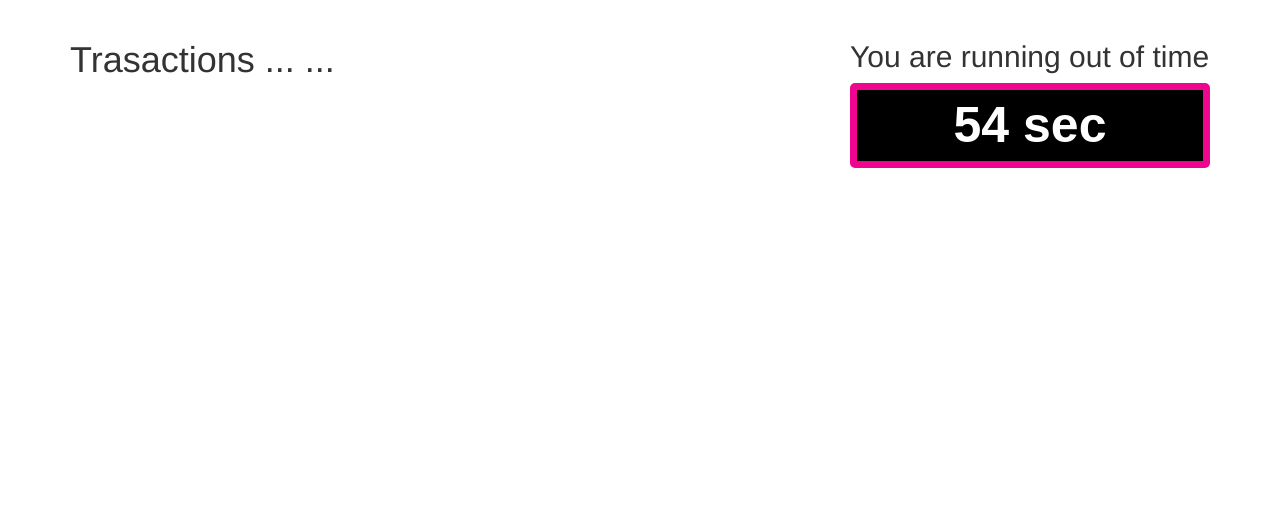
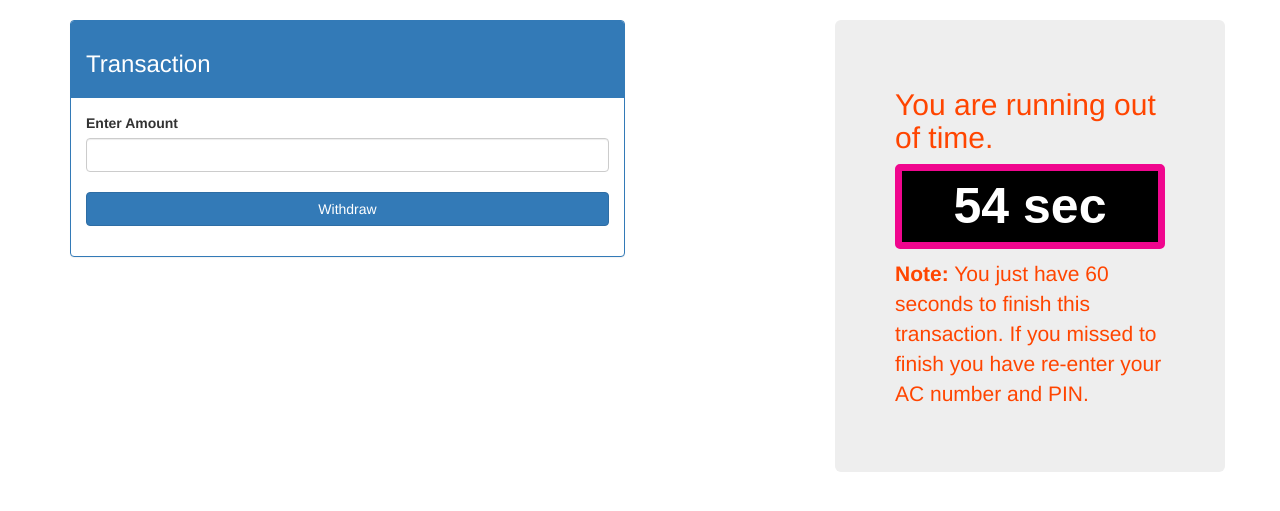
Before and after one commit to aladesiun/Credit-Card-Fraud-Detecting-System, a PHP site: page /transaction.php in a window 1280 px wide. Shown: the part 52-563 px from the top of the page. Run offline with PHP 8.4, Linux system fonts and the light colour scheme; the visitor is signed in with stand-in values (Sample User, id 1); tables that the repository leaves empty or names only in its code hold one stand-in row (values such as "Sample post"); data that the repository does not hold is empty.

Commit message:
Added functionality to transaction

```diff
--- a/assets/css/styles.css
+++ b/assets/css/styles.css
@@ -114,3 +114,15 @@
 .text-22px {
     font-size: 22px;
 }
+
+.p-t-sm {
+    padding-top: 10px;
+}
+
+.f-16 {
+    font-size: 16px;
+}
+
+.alert-message-color {
+    color: orangered;
+}
--- a/dashboard.php
+++ b/dashboard.php
@@ -43,7 +43,9 @@
 
 				if(strpos($allowed_branches, $branch_id)) {
 					// echo '<p class="success-message">Successfully withdrawn :)</p>';
+					// set AC num and pin to session
 					$_SESSION['account'] = $card_number;
+					$_SESSION['account_id'] = $row[4];
 					header("Location: transaction.php");
 				}else {
 					echo '<p class="error-message">SORRY! This Branch is not Allowed!!</p>';
@@ -84,7 +86,7 @@
 								<input type="password" name="pin" class="form-control" required/>
 								<input type="hidden" name="branch_id" value="'.$row["id"].'"/>
 								<br/>
-								<input class="btn btn-success" type="submit" name="submit" value="Withdraw"/>
+								<input class="btn btn-success btn-block" type="submit" name="submit" value="Withdraw"/>
 							</form>
 						</div>
 					</div>
--- a/transaction.php
+++ b/transaction.php
@@ -19,6 +19,12 @@
 	<link rel="stylesheet" type="text/css" href="assets/BS/css/bootstrap.min.css">
 	<link rel="stylesheet" type="text/css" href="assets/css/styles.css">
 
+	<!-- Inline script only for this file -->
+	<script>
+		// Clear the session for each transaction
+		setTimeout(function() { window.location.href = "helper/clear_transaction.php"; }, 60 * 1000);
+	</script>
+
 </head>
 <body class="container">
 	<!-- Navbar included -->
@@ -27,13 +33,81 @@
 	<?php include 'helper/config.php' ?>
 
 	<div class="row">
-		<div class="col-sm-12 col-md-8">
-			<h1>Trasactions ... ...</h1>
-		</div>
+		<?php
+			if($_SERVER['REQUEST_METHOD'] == 'POST') {
+				// get data from form
+				$amount = $_POST['amount'];
+				$total_balance = $_POST['total_balance'];
+				$trans_limit = $_POST['trans_limit'];
+				$acc_table_id = $_POST['id'];
+
+				// Withdrawal business logic
+				if($amount <= $total_balance) {
+					if($amount <= $trans_limit) {
+						// update will be rest of the amount
+						$rest_amount = $total_balance - $amount;
+						$update_query = "UPDATE account SET balance=".$rest_amount." WHERE id=".$acc_table_id;
+						$conn->query($update_query);
+
+						// show success message
+						echo '<p class="success-message">Successfully Withdrawn!!</p>';
+
+					}else {
+						// show error message (when maximum limit)
+						echo '<p class="error-message">Sorry!! Maximum limit reached. Try Again!!</p>';
+					}
+				}else {
+					// show error message (When insufficient funds)
+					echo '<p class="error-message">Not Enough Fund!!</p>';
+				}
+
+			}
+		?>
+	</div>
+
+	<div class="row">
+		<?php
+			if(isset($_SESSION['account'])) {
+				$ac_number = $_SESSION['account'];
+				$account_id = $_SESSION['account_id'];
+
+				// Get data from account table
+				$sql = "SELECT * FROM account WHERE id=".$account_id;
+				$result = $conn->query($sql);
+
+				if($result->num_rows == 1) {
+					$row = $result->fetch_row();
+					echo '
+						<div class="col-sm-12 col-md-6">
+							<div class="panel panel-primary">
+								<div class="panel-heading">
+									<h3>Transaction</h3>
+								</div>
+								<div class="panel-body">
+									<form method="POST" action="" class="form-group">
+										<label>Enter Amount</label>
+										<input type="number" name="amount" class="form-control" required/>
+										<input type="hidden" name="total_balance" value="'.$row[4].'"/>
+										<input type="hidden" name="trans_limit" value="'.$row[5].'"/>
+										<input type="hidden" name="id" value="'.$row[0].'"/>
+										<br/>
+										<input class="btn btn-primary btn-block" type="submit" name="submit" value="Withdraw"/>
+									</form>
+								</div>
+							</div>
+						</div>
+					';
+				}
+			}
+		?>
 		<!-- The clock / time limit will be here -->
-		<div class="col-sm-12 col-md-4">
-			<h2>You are running out of time</h2>
+		<div class="col-sm-12 col-md-4 jumbotron pull-right">
+			<h2 class="alert-message-color">You are running out of time.</h2>
 			<div id="s_timer"></div>
+			<p class="p-t-sm f-16 alert-message-color">
+				<strong>Note:</strong> You just have 60 seconds to finish this transaction.
+				If you missed to finish you have re-enter your AC number and PIN.
+			</p>
 		</div>
 	</div>
 
```
Also changed, not shown: helper/clear_transaction.php (line endings or trailing spaces).
